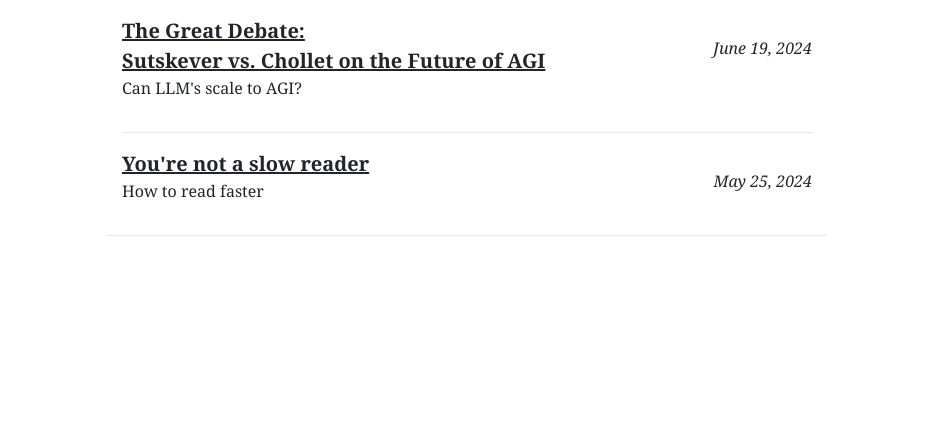
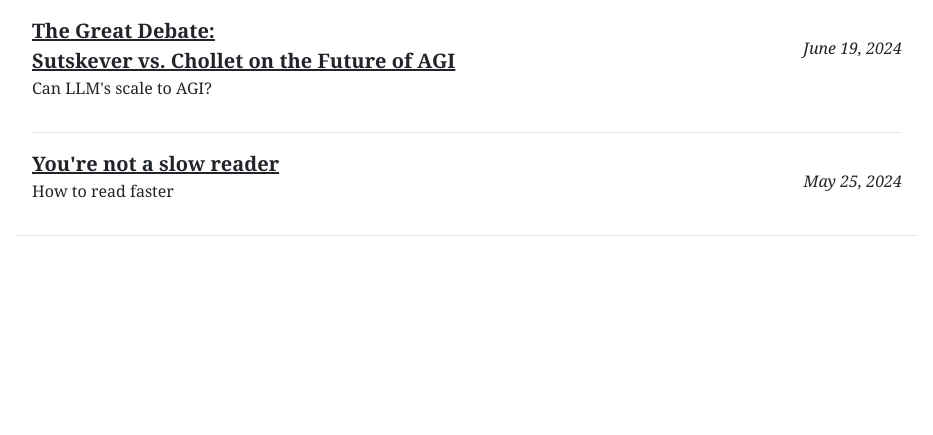
Before and after one commit to rcgreen99/website, a FastAPI app: page /blog in a window 1280 px wide; the page is wider, and only the part inside the window is pictured. Shown: the part 107-542 px from the top of that part, without its empty margins (173-1106 px from the left). Run offline with FastAPI, Linux system fonts and the light colour scheme.

Commit message:
Make width 100%

```diff
--- a/static/style.css
+++ b/static/style.css
@@ -68,8 +68,7 @@ blockquote::before {
 #content-wrap {
   margin: auto;
   padding-bottom: 2.5rem;
-  width: 80%;
-
+  /* width: 80%; */
 }
 
 #footer {
```
